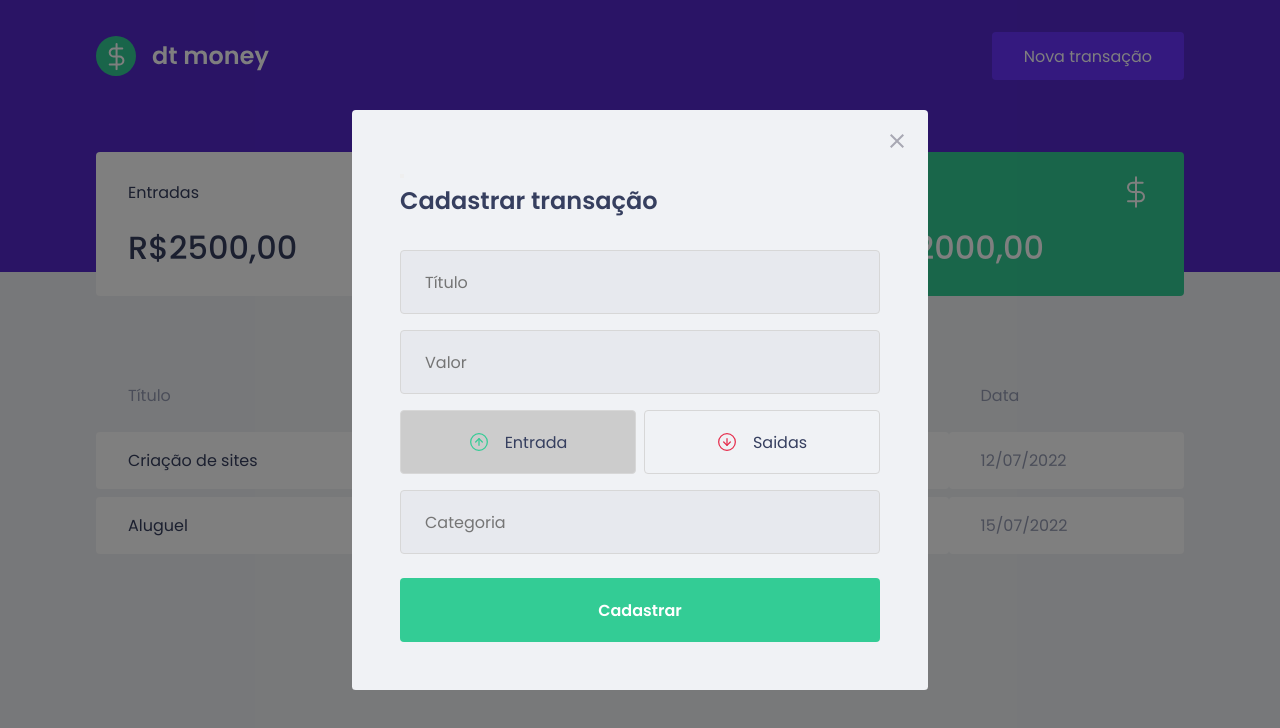
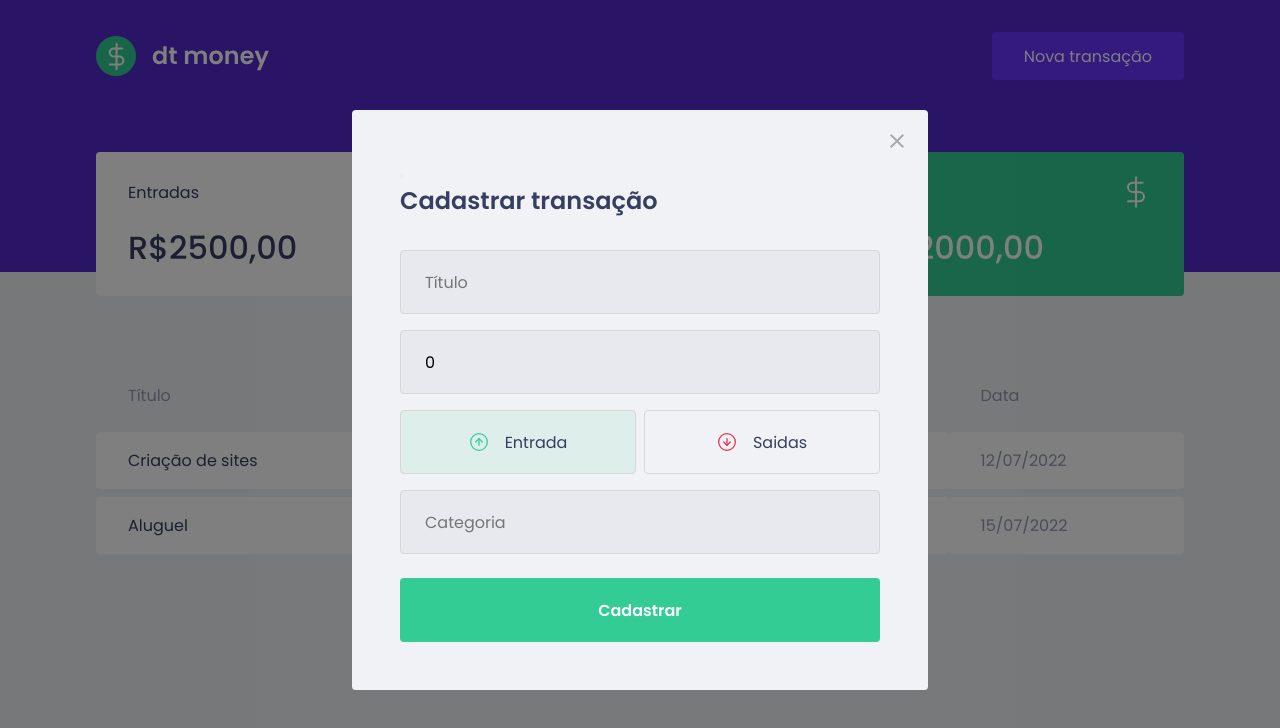
Before and after one commit to Nailson97/DT-Money, a React (Create React App) app: page / in a window 1280 px wide. Both pictures are taken after a click on the button "Nova transação". Shown: the top 728 px of the page. Built offline with nearby package versions, Linux system fonts and the light colour scheme; no server answers; what miragejs would draw is missing.

Commit message:
feat(api): inserting transaction into api

```diff
--- a/src/components/NewTransactionModal/index.tsx
+++ b/src/components/NewTransactionModal/index.tsx
@@ -1,9 +1,10 @@
+import { FormEvent, useState } from "react";
 import Modal from "react-modal";
 import FecharImg from "../../assets/fechar.svg";
 import EntradaImg from "../../assets/Entradas.svg";
 import SaidasImg from "../../assets/Saidas.svg";
+import { api } from '../../services/api'
 import { Container, TransactionTypeContainer, RadioBox } from "./styles";
-import { useState } from "react";
 
 interface NewTransactionModalProps {
   isOpen: boolean;
@@ -12,10 +13,27 @@ interface NewTransactionModalProps {
 
 export function NewTransactionModal({
   isOpen,
-onRequestClose,
+  onRequestClose,
 }: NewTransactionModalProps) {
+  const [title, setTitle] = useState("");
+  const [value, setValue] = useState(0);
+  const [category, setCategory] = useState("");
 
-  const [type, setType] = useState('deposit')
+  const [type, setType] = useState("deposit");
+
+  function handleCreateNewTransaction(event: FormEvent) {
+    event.preventDefault();
+
+    const data = {
+      title,
+      value,
+      category,
+      type,
+    }
+
+    api.post('/transactions', data)
+
+  }
 
   return (
     <Modal
@@ -32,29 +50,52 @@ onRequestClose,
           className="react-modal-close"
         />
       </button>
-      <Container>
+      <Container onSubmit={handleCreateNewTransaction}>
         <h2>Cadastrar transação</h2>
-        <input placeholder="Título" />
+        <input
+          placeholder="Título"
+          value={title}
+          onChange={(event) => setTitle(event.target.value)}
+        />
 
-        <input type="number" placeholder="Valor" />
+        <input
+          type="number"
+          placeholder="Valor"
+          value={value}
+          onChange={(event) => setValue(Number(event.target.value))}
+        />
 
         <TransactionTypeContainer>
-          <RadioBox type="button"
-          onClick={() => { setType('deposit')}}
-          isActive={type == 'deposit'}>
+          <RadioBox
+            type="button"
+            onClick={() => {
+              setType("deposit");
+            }}
+            isActive={type == "deposit"}
+            activeColor="green"
+          >
             <img src={EntradaImg} alt="Entrada" />
             <span>Entrada</span>
           </RadioBox>
 
-          <RadioBox type="button"
-          onClick={() => { setType('withdraw')}}
-          isActive={type == 'withdraw'}>
+          <RadioBox
+            type="button"
+            onClick={() => {
+              setType("withdraw");
+            }}
+            isActive={type == "withdraw"}
+            activeColor="red"
+          >
             <img src={SaidasImg} alt="Saida" />
             <span>Saidas</span>
           </RadioBox>
         </TransactionTypeContainer>
 
-        <input placeholder="Categoria" />
+        <input
+          placeholder="Categoria"
+          value={category}
+          onChange={(event) => setCategory(event.target.value)}
+        />
 
         <button type="submit">Cadastrar</button>
       </Container>
--- a/src/components/NewTransactionModal/styles.ts
+++ b/src/components/NewTransactionModal/styles.ts
@@ -1,5 +1,5 @@
 import styled from "styled-components";
-import { darken } from "polished";
+import { darken, transparentize } from "polished";
 
 export const Container = styled.form`
   h2 {
@@ -58,14 +58,22 @@ export const TransactionTypeContainer = styled.div`
 
 interface RadioBoxProps {
   isActive: boolean,
+  activeColor: 'green' | 'red'
 }
+
+const colors = {
+  green: '#33CC95',
+  red: '#E52E4D'
+}
+
+
 
 export const RadioBox = styled.button<RadioBoxProps>`
   height: 4rem;
   border: 1px solid #d7d7d7;
   border-radius: 0.25rem;
 
-  background: ${(props) => props.isActive ? '#ccc' : 'transparent'};
+  background: ${(props) => props.isActive ? transparentize(0.9, colors[props.activeColor]) : 'transparent'};
 
   display: flex;
   align-items: center;
--- a/src/index.tsx
+++ b/src/index.tsx
@@ -1,24 +1,25 @@
 import React from "react";
 import ReactDOM from "react-dom/client";
-import { createServer } from "miragejs";
+import { createServer, Model } from "miragejs";
 import { App } from "./App";
 
 createServer({
+
+  models: {
+    transaction: Model,
+  },
   routes() {
     this.namespace = 'api';
 
     this.get('/transactions', () => {
-      return [
-        {
-          id: 1,
-          title: "transactions 1",
-          amount: 400,
-          type: "deposit",
-          categoty: "Food",
-          createdAt: new Date(),
-        },
-      ];
+      return this.schema.all('transaction')
     });
+
+    this.post('/transactions', (schema, request) => {
+      const data = JSON.parse(request.requestBody)
+
+      return schema.create('transaction', data)
+    })
   },
 });
 
```
